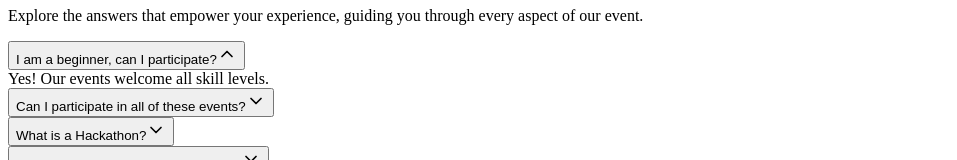
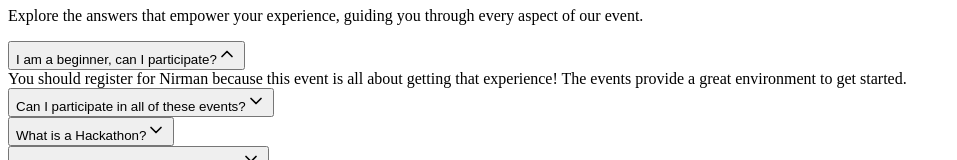
Before and after one commit to ankitku3101/festronix, a Next.js app: page /Landing in a window 1280 px wide. Both pictures are taken after a click on the button "I am a beginner, can I participate?". Shown: the part 2913-3073 px from the top of the page, without its empty margins (0-957 px from the left). Built offline with nearby package versions, Linux system fonts and the light colour scheme.

Commit message:
Changes in faq section

```diff
--- a/sections/Faq.tsx
+++ b/sections/Faq.tsx
@@ -7,7 +7,7 @@ export default function FAQSection() {
   const [openIndex, setOpenIndex] = useState<number | null>(null);
 
   const faqs = [
-    { question: "I am a beginner, can I participate?", answer: "Yes! Our events welcome all skill levels." },
+    { question: "I am a beginner, can I participate?", answer: "You should register for Nirman because this event is all about getting that experience!\nThe events provide a great environment to get started." },
     { question: "Can I participate in all of these events?", answer: "You can join multiple events, but check the schedule for conflicts." },
     { question: "What is a Hackathon?", answer: "A Hackathon is a competition where teams build solutions within a time limit." },
     { question: "Is Festronix an offline or online event?", answer: "Festronix is an offline event at Gift Autonomous campus." },
@@ -39,7 +39,7 @@ export default function FAQSection() {
             className="border-b border-gray-700 py-4 transition-all"
           >
             <button
-              className={`flex justify-between items-center w-full text-left pb-2 text-xl font-semibold transition-all ${openIndex === index ? 'text-blue-400' : 'text-white'} hover:text-blue-400`}
+              className={`flex justify-between items-center w-full text-left pb-2 text-xl font-semibold transition-all ${openIndex === index ? 'text-blue-400' : 'text-white hover:text-blue-400'}`}
               onClick={() => toggleFAQ(index)}
             >
               <span>{faq.question}</span>
@@ -50,7 +50,7 @@ export default function FAQSection() {
               )}
             </button>
             {openIndex === index && (
-              <div className="mt-2 text-gray-300 text-md transition-all duration-300">
+              <div className="mt-6 text-gray-300 text-md transition-all duration-300 border-t border-gray-600 pt-4">
                 {faq.answer}
               </div>
             )}
```
